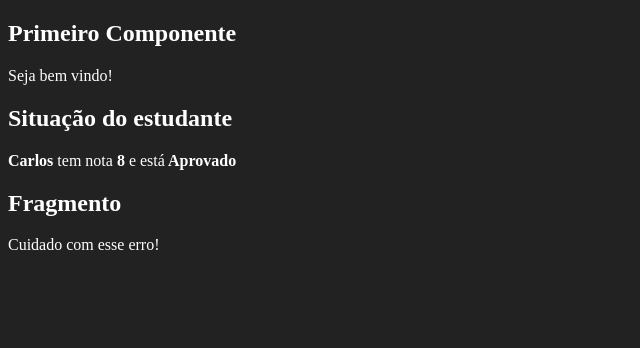
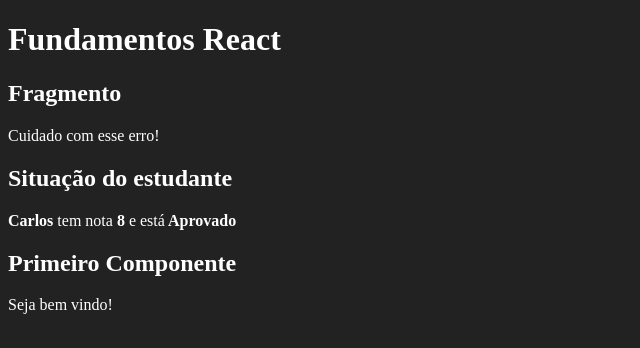
Before and after one commit to MenezesC137/Fundamentals_React, a React (Create React App) app: page / in a window 1280 px wide. Shown: the top 348 px of the page, without its empty margins (0-640 px from the left). Built offline with nearby package versions, Linux system fonts and the light colour scheme.

Commit message:
Comp. App

```diff
--- /dev/null
+++ b/src/App.jsx
@@ -0,0 +1,14 @@
+import React from "react";
+
+import Primeiro from "./components/basicos/Primeiro";
+import ComParametro from "./components/basicos/ComParametro";
+import Fragmento from "./components/basicos/Fragmento";
+
+export default (_) => (
+  <div id="app">
+    <h1>Fundamentos React</h1>
+    <Fragmento />
+    <ComParametro titulo="Situação do estudante" aluno="Carlos" nota={8} />
+    <Primeiro></Primeiro>
+  </div>
+);
--- a/src/components/basicos/Primeiro.jsx
+++ b/src/components/basicos/Primeiro.jsx
@@ -1,13 +1,12 @@
-import React from 'react'
+import React from "react";
 
-export default function Primeiro(){
+export default function Primeiro() {
+  const msg = "Seja bem vindo!";
 
-    const msg = 'Seja bem vindo!'
-
-    return (
-        <div>
-            <h2>Primeiro Componente</h2>
-            <p>{ msg }</p>
-        </div>
-    )
+  return (
+    <div>
+      <h2>Primeiro Componente</h2>
+      <p>{msg}</p>
+    </div>
+  );
 }
--- a/src/index.js
+++ b/src/index.js
@@ -1,19 +1,7 @@
-import'./index.css'
-import ReactDOM from "react-dom"
-import React from 'react'
+import "./index.css";
+import ReactDOM from "react-dom";
+import React from "react";
 
-import Primeiro from './components/basicos/Primeiro'
-import ComParametro from './components/basicos/ComParametro'
-import Fragmento from './components/basicos/Fragmento'
+import App from "./App";
 
-ReactDOM.render(
-    <div id="app">
-        <Primeiro></Primeiro>
-        <ComParametro
-            titulo="Situação do estudante"
-            aluno="Carlos"
-            nota={ 8 } />
-        <Fragmento />
-    </div>,
-    document.getElementById('root')
-)
+ReactDOM.render(<App />, document.getElementById("root"));
```
Also changed, not shown: src/components/basicos/ComParametro.jsx (+14 -16 lines), src/components/basicos/Fragmento.jsx (+7 -9 lines).
